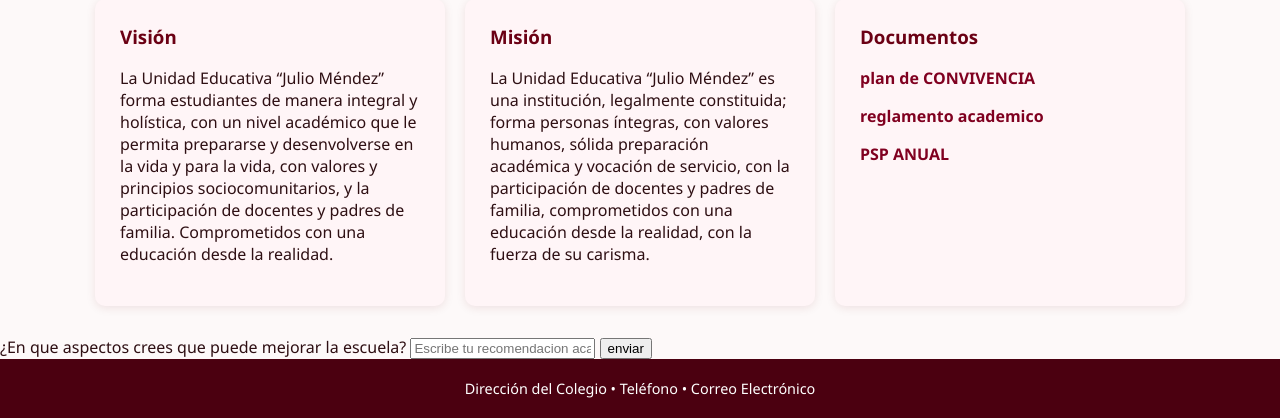
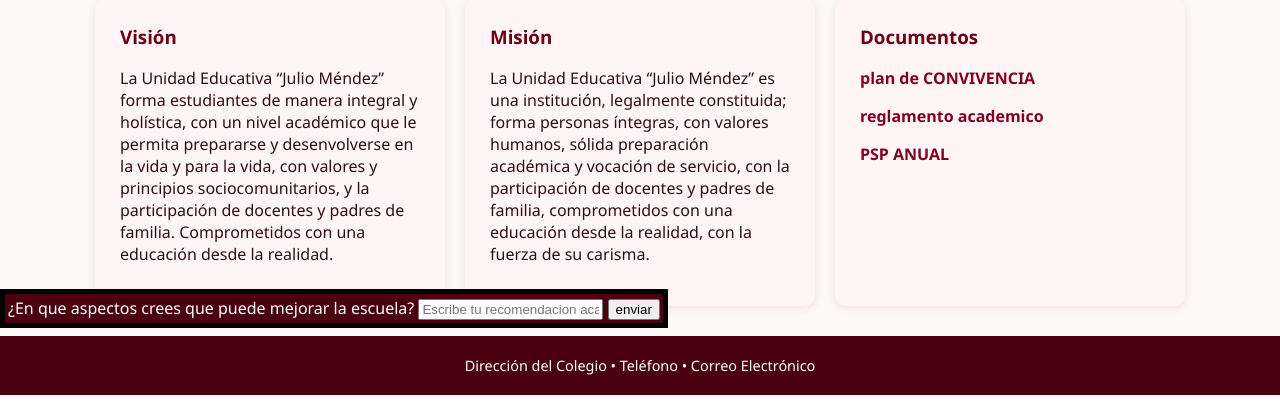
Before and after one commit to MatthewMontanoRevilla13/FMSDigital, a PHP site: page /PaginaPrincipal.php in a window 1280 px wide. Shown: the part 679-1097 px from the top of the page. After the commit the page ends 1074 px from the top, so only its background shows below. Run offline with PHP 8.4, Linux system fonts and the light colour scheme.

Commit message:
Update PaginaPrincipal.php

```diff
--- a/PaginaWeb/PaginaPrincipal.php
+++ b/PaginaWeb/PaginaPrincipal.php
@@ -7,6 +7,19 @@
 
   <!-- Conexión con el CSS -->
   <link rel="stylesheet" href="/1r Sprint-FMSDigital/Maquetacion/PaginaWeb/PaginaPrincipal.css">
+    <style>
+    .formulario-opinion{
+  background-color:#4b0010;
+  padding: 3px;
+  position: absolute;
+  color: white;
+  border: 5px solid black;
+  top:25.6cm;
+}
+.opinion:hover{
+background-color: rgb(224, 224, 224);
+}
+  </style>
 </head>
 <body>
 
```
